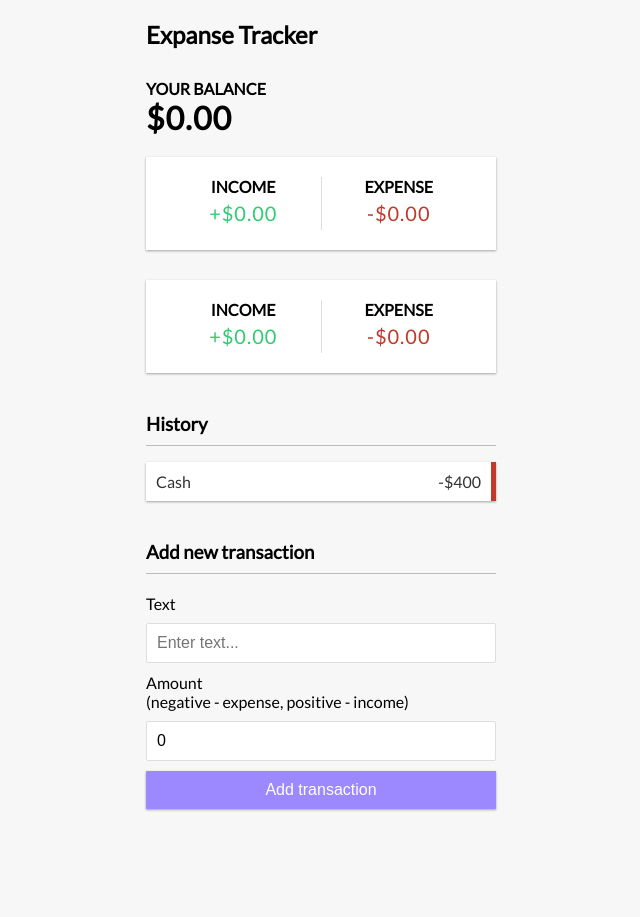
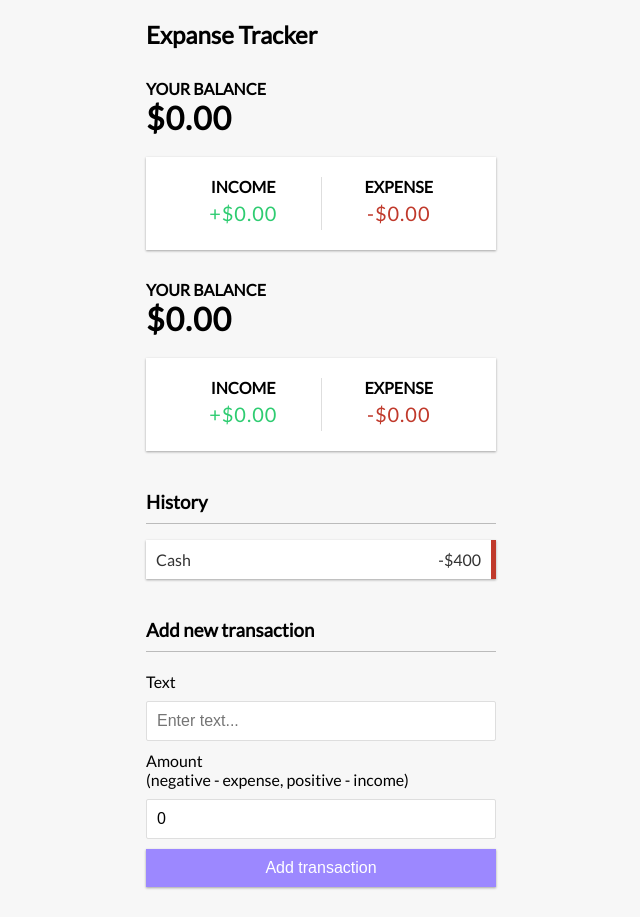
Before and after one commit to IlyaKrapivnoy/react-app-test, a React (Create React App) app: page / in a window 1280 px wide. Shown: the whole page, without its empty margins (319-959 px from the left). Before the commit the page ends 839 px from the top, so only its background shows below. Built offline with nearby package versions, Linux system fonts and the light colour scheme.

Commit message:
add provider

```diff
--- a/src/App.js
+++ b/src/App.js
@@ -3,15 +3,21 @@ import Header from './components/Header';
 import TransactionList from './components/TransactionList';
 import AddTransaction from './components/AddTransaction';
 import IncomeExpenses from './components/IncomeExpenses';
+import Balance from './components/Balance';
+
+import { GlobalProvider } from './context/GlobalState';
 
 function App() {
     return (
-        <div>
+        <GlobalProvider>
             <Header />
-            <IncomeExpenses />
-            <TransactionList />
-            <AddTransaction />
-        </div>
+            <div className='container'>
+                <Balance />
+                <IncomeExpenses />
+                <TransactionList />
+                <AddTransaction />
+            </div>
+        </GlobalProvider>
     );
 }
 
--- /dev/null
+++ b/src/context/AppReducer.js
@@ -0,0 +1,6 @@
+export default (state, action) => {
+    switch (action.type) {
+        default:
+            return state;
+    }
+};
--- a/src/context/GlobalState.js
+++ b/src/context/GlobalState.js
@@ -1,4 +1,5 @@
 import React, { createContext, useReducer } from 'react';
+import AppReducer from './AppReducer';
 
 const initialState = {
     transactions: [
```
